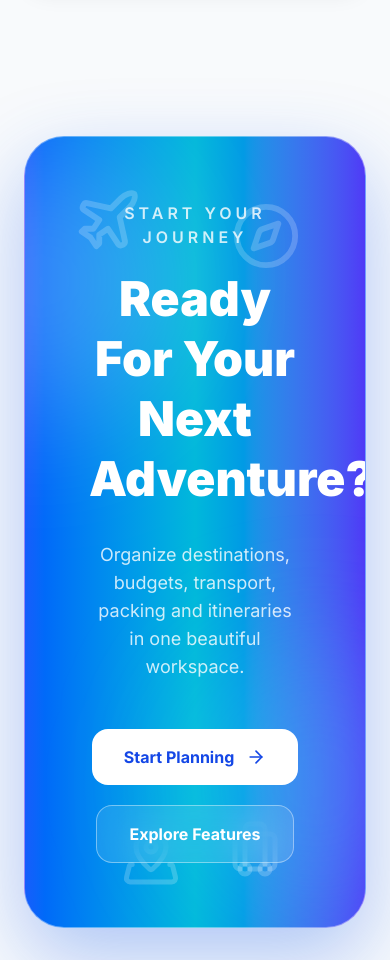
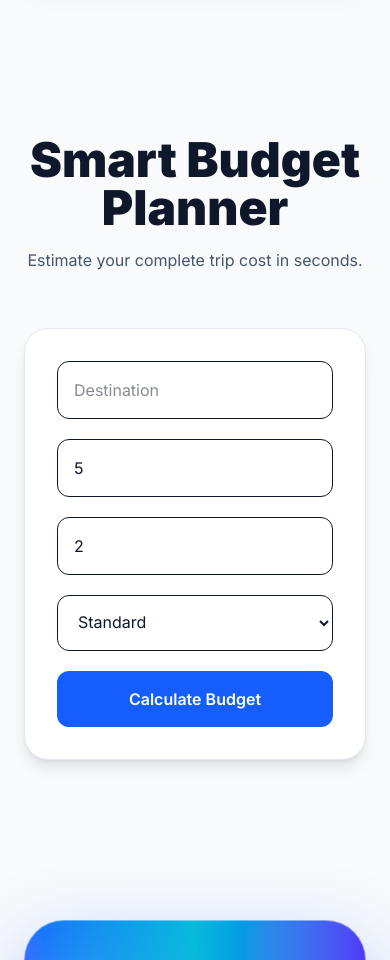
Before and after one commit to VENUENGG/TripSphere, a React (Vite) app: page / in a window 390 px wide. Shown: the part 5200-6160 px from the top of the page. Built offline with nearby package versions, Linux system fonts and the light colour scheme; no server answers.

Commit message:
Build interactive budget planner module

```diff
--- /dev/null
+++ b/src/components/planner/BudgetForm.jsx
@@ -0,0 +1,76 @@
+import { useState } from "react";
+
+export default function BudgetForm({
+  onCalculate,
+}) {
+  const [form, setForm] = useState({
+    destination: "",
+    days: 5,
+    travelers: 2,
+    travelStyle: "standard",
+  });
+
+  function handleChange(e) {
+    setForm({
+      ...form,
+      [e.target.name]:
+        e.target.name === "days" ||
+        e.target.name === "travelers"
+          ? Number(e.target.value)
+          : e.target.value,
+    });
+  }
+
+  function handleSubmit(e) {
+    e.preventDefault();
+    onCalculate(form);
+  }
+
+  return (
+    <form
+      onSubmit={handleSubmit}
+      className="space-y-5 rounded-3xl border border-slate-200 bg-white p-8 shadow-lg"
+    >
+      <input
+        name="destination"
+        placeholder="Destination"
+        value={form.destination}
+        onChange={handleChange}
+        className="w-full rounded-xl border p-4"
+      />
+
+      <input
+        type="number"
+        name="days"
+        value={form.days}
+        onChange={handleChange}
+        className="w-full rounded-xl border p-4"
+      />
+
+      <input
+        type="number"
+        name="travelers"
+        value={form.travelers}
+        onChange={handleChange}
+        className="w-full rounded-xl border p-4"
+      />
+
+      <select
+        name="travelStyle"
+        value={form.travelStyle}
+        onChange={handleChange}
+        className="w-full rounded-xl border p-4"
+      >
+        <option value="budget">Budget</option>
+        <option value="standard">Standard</option>
+        <option value="luxury">Luxury</option>
+      </select>
+
+      <button
+        className="w-full rounded-xl bg-blue-600 py-4 font-semibold text-white"
+      >
+        Calculate Budget
+      </button>
+    </form>
+  );
+}
--- /dev/null
+++ b/src/components/planner/BudgetPlanner.jsx
@@ -0,0 +1,31 @@
+import BudgetForm from "./BudgetForm";
+import BudgetResult from "./BudgetResult";
+import useBudget from "../../hooks/useBudget";
+
+export default function BudgetPlanner() {
+  const { result, calculate } = useBudget();
+
+  return (
+    <section className="mx-auto mt-40 max-w-7xl px-6">
+      <div className="mb-14 text-center">
+        <h2 className="text-5xl font-black">
+          Smart Budget Planner
+        </h2>
+
+        <p className="mt-4 text-slate-600">
+          Estimate your complete trip cost in seconds.
+        </p>
+      </div>
+
+      <div className="grid gap-10 lg:grid-cols-2">
+        <BudgetForm
+          onCalculate={calculate}
+        />
+
+        <BudgetResult
+          result={result}
+        />
+      </div>
+    </section>
+  );
+}
--- /dev/null
+++ b/src/components/planner/BudgetResult.jsx
@@ -0,0 +1,47 @@
+export default function BudgetResult({ result }) {
+  if (!result) return null;
+
+  const format = (value) =>
+    `₹${value.toLocaleString("en-IN")}`;
+
+  return (
+    <div className="rounded-3xl border border-slate-200 bg-white p-8 shadow-lg">
+      <h2 className="mb-8 text-3xl font-bold">
+        Trip Estimate
+      </h2>
+
+      <div className="space-y-4">
+        <Row title="🏨 Hotel" value={format(result.hotel)} />
+        <Row title="🍔 Food" value={format(result.food)} />
+        <Row title="🚕 Transport" value={format(result.transport)} />
+        <Row title="🎟 Activities" value={format(result.activities)} />
+      </div>
+
+      <div className="mt-8 border-t pt-6">
+        <Row
+          title="TOTAL"
+          value={format(result.total)}
+          bold
+        />
+      </div>
+    </div>
+  );
+}
+
+function Row({
+  title,
+  value,
+  bold = false,
+}) {
+  return (
+    <div className="flex justify-between">
+      <span className={bold ? "font-bold" : ""}>
+        {title}
+      </span>
+
+      <span className={bold ? "font-bold" : ""}>
+        {value}
+      </span>
+    </div>
+  );
+}
--- /dev/null
+++ b/src/hooks/useBudget.js
@@ -0,0 +1,15 @@
+import { useState } from "react";
+import { calculateBudget } from "../services/budgetService";
+
+export default function useBudget() {
+  const [result, setResult] = useState(null);
+
+  function calculate(data) {
+    setResult(calculateBudget(data));
+  }
+
+  return {
+    result,
+    calculate,
+  };
+}
--- a/src/pages/Home.jsx
+++ b/src/pages/Home.jsx
@@ -2,6 +2,7 @@ import Hero from "../components/home/Hero";
 import Features from "../components/home/Features";
 import PlannerSection from "../components/home/PlannerSection";
 import CTASection from "../components/home/CTASection";
+import BudgetPlanner from "../components/planner/BudgetPlanner";
 
 export default function Home() {
   return (
@@ -9,6 +10,7 @@ export default function Home() {
       <Hero />
       <Features />
       <PlannerSection />
+      <BudgetPlanner />
       <CTASection />
     </>
   );
--- /dev/null
+++ b/src/services/budgetService.js
@@ -0,0 +1,49 @@
+const DAILY_COST = {
+  budget: {
+    hotel: 1800,
+    food: 900,
+    transport: 500,
+    activities: 700,
+  },
+
+  standard: {
+    hotel: 3500,
+    food: 1800,
+    transport: 1000,
+    activities: 1800,
+  },
+
+  luxury: {
+    hotel: 8500,
+    food: 4200,
+    transport: 2500,
+    activities: 4500,
+  },
+};
+
+export function calculateBudget({
+  days,
+  travelers,
+  travelStyle,
+}) {
+  const costs = DAILY_COST[travelStyle];
+
+  const hotel = costs.hotel * days;
+  const food = costs.food * days * travelers;
+  const transport = costs.transport * days * travelers;
+  const activities = costs.activities * days * travelers;
+
+  const total =
+    hotel +
+    food +
+    transport +
+    activities;
+
+  return {
+    hotel,
+    food,
+    transport,
+    activities,
+    total,
+  };
+}
```
Also changed, not shown: src/utils/budgetCalculator.js (added).
